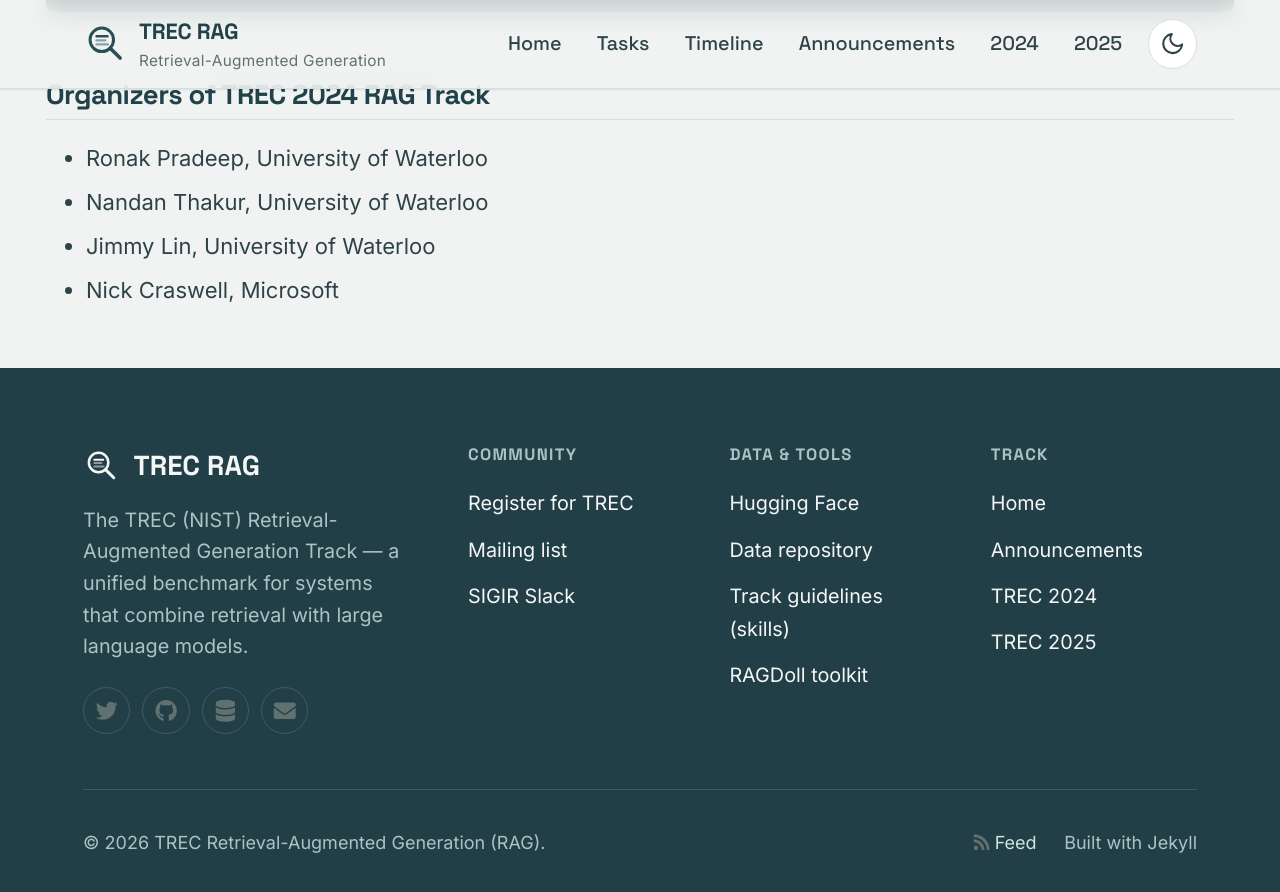
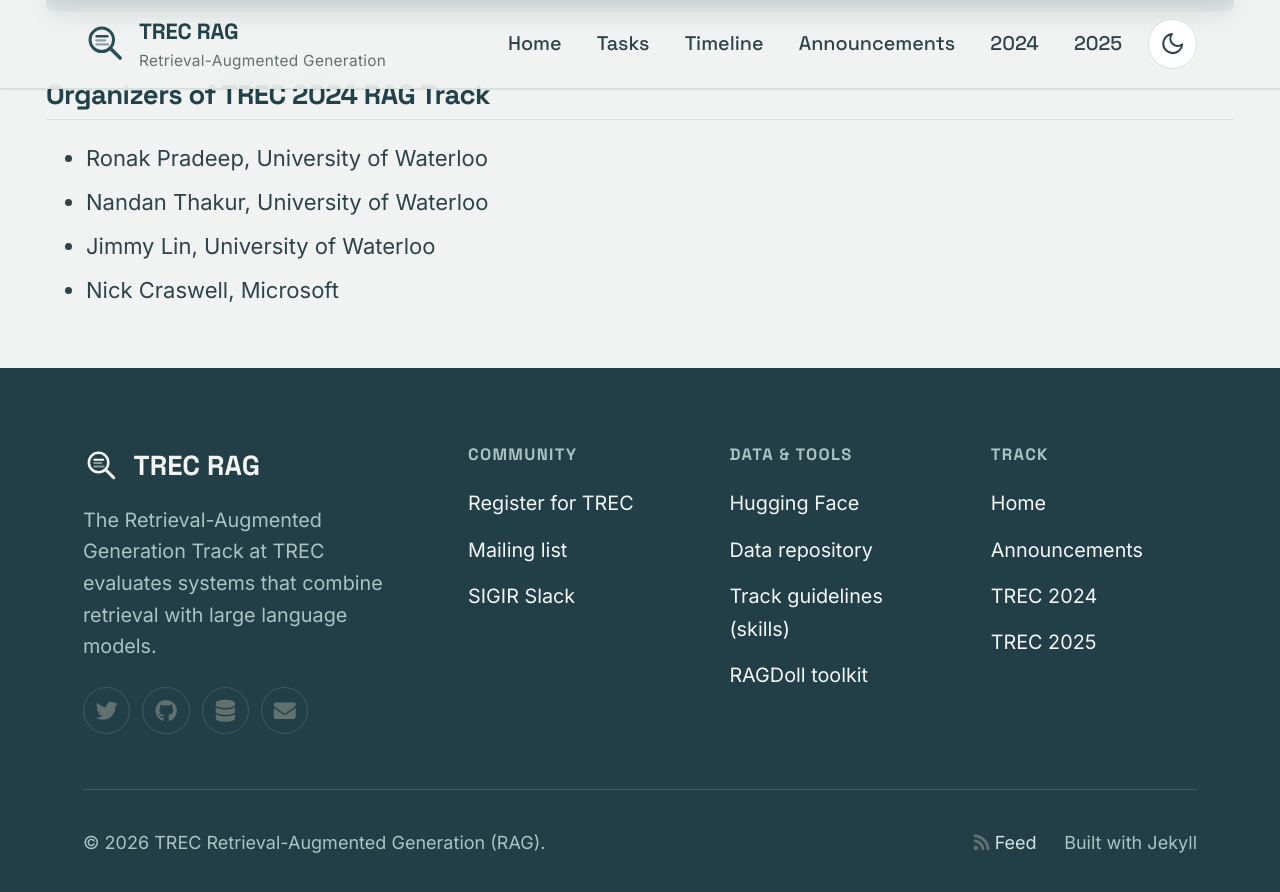
Before and after one commit to TREC-RAG/trec-rag.github.io, a Jekyll site: the page built from docs/trec24.md, in a window 1280 px wide and 900 px high, scrolled down 4353 px. Shown: the top 892 px of the window. Built offline with Jekyll 4.4.1, drawn with Linux system fonts in a browser that asks for light colours; cached includes are drawn as plain includes.

Commit message:
refactor: Update landing page and footer content for clarity and accuracy

```diff
--- a/docs/_includes/footer.html
+++ b/docs/_includes/footer.html
@@ -1,7 +1,7 @@
 <div class="trec-footer__top">
   <div class="trec-footer__brand">
     <span class="trec-footer__logo">{% include trec-mark.html %} TREC RAG</span>
-    <p>The TREC (NIST) Retrieval-Augmented Generation Track &mdash; a unified benchmark for systems that combine retrieval with large language models.</p>
+    <p>The Retrieval-Augmented Generation Track at TREC evaluates systems that combine retrieval with large language models.</p>
     <div class="trec-footer__social">
       <a href="https://twitter.com/TREC_RAG" rel="nofollow noopener noreferrer" aria-label="TREC RAG on X / Twitter"><i class="fab fa-twitter" aria-hidden="true"></i></a>
       <a href="https://github.com/TREC-RAG" rel="nofollow noopener noreferrer" aria-label="TREC RAG on GitHub"><i class="fab fa-github" aria-hidden="true"></i></a>
```
Also changed, not shown: docs/_data/home.yml (+8 -8 lines).
